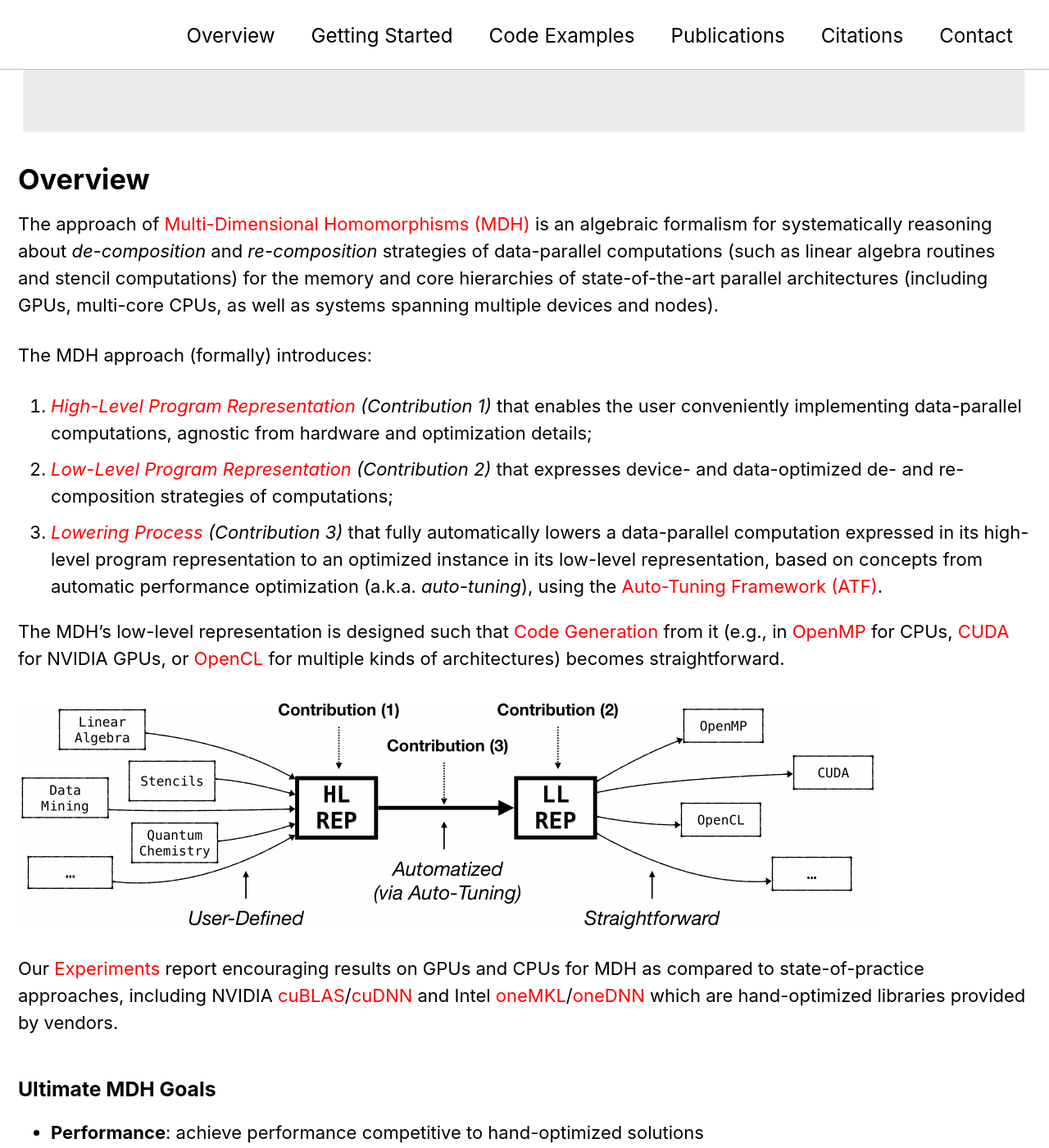
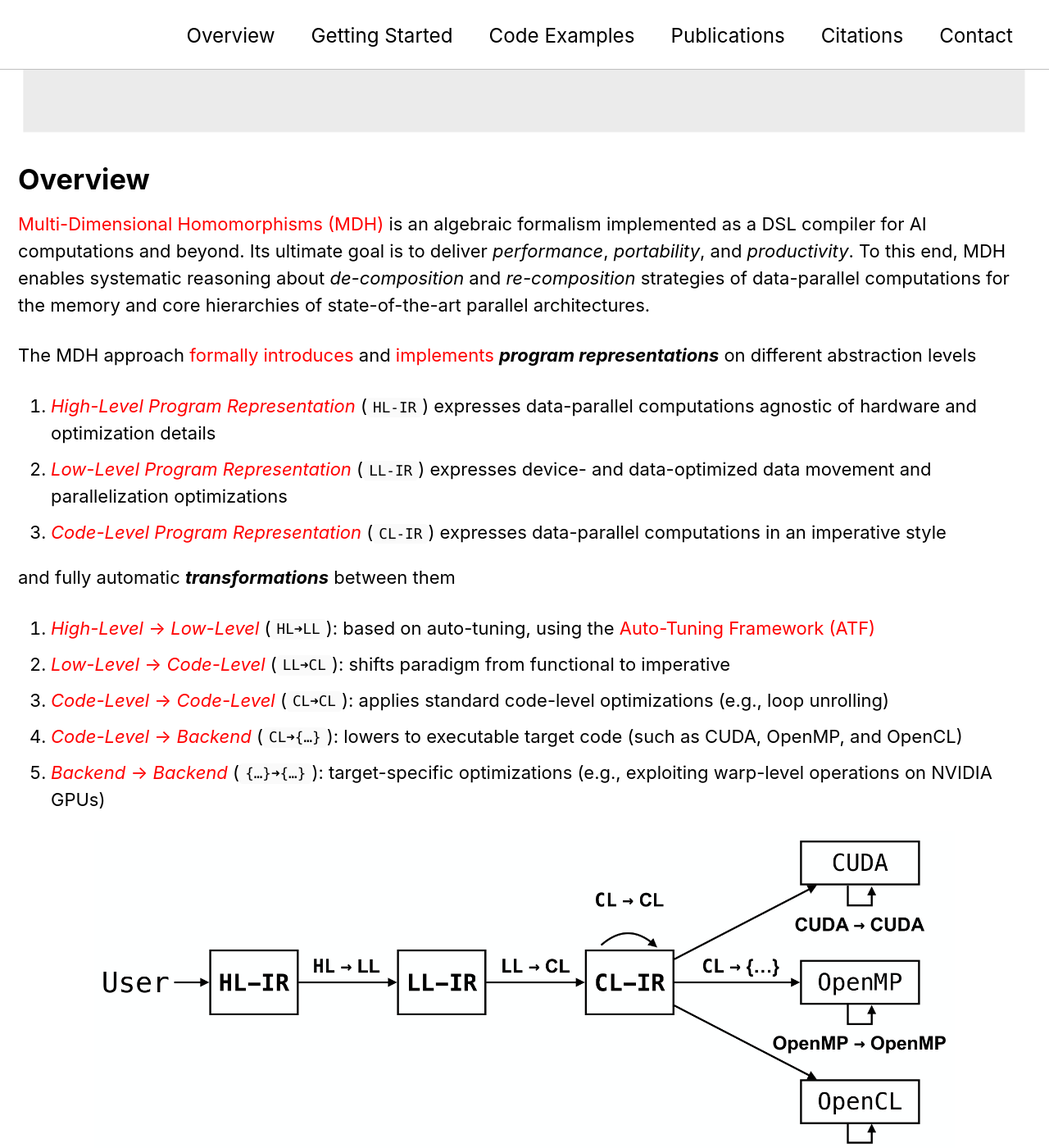
Before and after one commit to mdh-lang/mdh-lang.github.io, a Jekyll site: the page built from index.md, in a window 1280 px wide and 1400 px high, scrolled down 227 px. Shown: the whole window at 82% size. Built offline with Jekyll 4.4.1, drawn with Linux system fonts in a browser that asks for light colours; cached includes are drawn as plain includes; some of the changed text lies outside the part shown.

Commit message:
Enhance MDH documentation with new sections on Code-Level and Backend representations, detailing the lowering process and optimizations. Update existing content for clarity and consistency, including improved descriptions of program representations and examples. Remove outdated code generation section.

```diff
--- a/index.md
+++ b/index.md
@@ -6,35 +6,46 @@ layout: splash
 
 # Overview
 
-The approach of [Multi-Dimensional Homomorphisms (MDH)](https://dl.acm.org/doi/10.1145/3665643) is an algebraic formalism for systematically reasoning about *de-composition* and *re-composition* strategies of data-parallel computations (such as linear algebra routines and stencil computations) for the memory and core hierarchies of state-of-the-art parallel architectures (including GPUs, multi-core CPUs, as well as systems spanning multiple devices and nodes).
+[Multi-Dimensional Homomorphisms (MDH)](https://dl.acm.org/doi/10.1145/3665643) is an algebraic formalism implemented as a DSL compiler for AI computations and beyond.
+Its ultimate goal is to deliver *performance*, *portability*, and *productivity*.
+To this end, MDH enables systematic reasoning about *de-composition* and *re-composition* strategies of data-parallel computations for the memory and core hierarchies of state-of-the-art parallel architectures.
 
-The MDH approach (formally) introduces:
+The MDH approach [formally introduces](https://dl.acm.org/doi/10.1145/3665643) and [implements](TODO) ***program representations*** on different abstraction levels
 
-1. [*High-Level Program Representation*](/mdh_hl) *(Contribution 1)* that enables the user conveniently implementing data-parallel computations, agnostic from hardware and optimization details;
-2. [*Low-Level Program Representation*](/mdh_ll) *(Contribution 2)* that expresses device- and data-optimized de- and re-composition strategies of computations;
-3. [*Lowering Process*](/mdh_hl_to_ll) *(Contribution 3)* that fully automatically lowers a data-parallel computation expressed in its high-level program representation to an optimized instance in its low-level representation, based on concepts from automatic performance optimization (a.k.a. *auto-tuning*), using the [Auto-Tuning Framework (ATF)](https://www.atf-tuner.org).
+1. [*High-Level Program Representation*](/mdh_hl) (`HL-IR`) expresses data-parallel computations agnostic of hardware and optimization details
+2. [*Low-Level Program Representation*](/mdh_ll) (`LL-IR`) expresses device- and data-optimized data movement and parallelization optimizations
+3. [*Code-Level Program Representation*](/mdh_cl) (`CL-IR`) expresses data-parallel computations in an imperative style
 
-The MDH's low-level representation is designed such that [Code Generation](/mdh_code_gen) from it (e.g., in [OpenMP](https://www.openmp.org) for CPUs, [CUDA](https://developer.nvidia.com/cuda-toolkit) for NVIDIA GPUs, or [OpenCL](https://www.khronos.org/opencl/) for multiple kinds of architectures) becomes straightforward.
+and fully automatic ***transformations*** between them
 
-![Overview of MDH Approach](/assets/images/overview.png)
+4. [*High-Level* → *Low-Level*](/mdh_hl_to_ll) (`HL➜LL`): based on auto-tuning, using the [Auto-Tuning Framework (ATF)](https://www.atf-tuner.org)
+5. [*Low-Level* → *Code-Level*](/mdh_ll_to_cl) (`LL➜CL`): shifts paradigm from functional to imperative
+6. [*Code-Level* → *Code-Level*](/mdh_cl_to_cl) (`CL➜CL`): applies standard code-level optimizations (e.g., loop unrolling)
+7. [*Code-Level* → *Backend*](/mdh_cl_to_backend) (`CL➜{…}`): lowers to executable target code (such as CUDA, OpenMP, and OpenCL)
+8. [*Backend* → *Backend*](/mdh_backend_to_backend) (`{…}➜{…}`): target-specific optimizations (e.g., exploiting warp-level operations on NVIDIA GPUs)
 
-Our [Experiments](/experiments) report encouraging results on GPUs and CPUs for MDH as compared to state-of-practice approaches, including NVIDIA [cuBLAS](https://developer.nvidia.com/cublas)/[cuDNN](https://developer.nvidia.com/cudnn) and Intel [oneMKL](https://www.intel.com/content/www/us/en/docs/oneapi/programming-guide/2023-0/intel-oneapi-math-kernel-library-onemkl.html)/[oneDNN](https://www.intel.com/content/www/us/en/developer/tools/oneapi/onednn.html) which are hand-optimized libraries provided by vendors.
+
+<p align="center">
+  <img src="/assets/images/overview.png" alt="Overview of MDH Approach" width="85%">
+</p>
+
+Our [Experiments](/experiments) show results on GPUs and CPUs that are competitive with, and sometimes better than, state-of-practice approaches, including NVIDIA [cuBLAS](https://developer.nvidia.com/cublas)/[cuDNN](https://developer.nvidia.com/cudnn) and Intel [oneMKL](https://www.intel.com/content/www/us/en/docs/oneapi/programming-guide/2023-0/intel-oneapi-math-kernel-library-onemkl.html)/[oneDNN](https://www.intel.com/content/www/us/en/developer/tools/oneapi/onednn.html) which are hand-optimized libraries provided by vendors.
 
 ### Ultimate MDH Goals
 
 - **Performance**: achieve performance competitive to hand-optimized solutions
-- **Portability**: target any kind of parallel architecture
+- **Portability**: target arbitrary parallel architecture
 - **Productivity**: free user from hardware and optimization details
 
 <br>
 # Getting Started
-*(Our implementation of MDH will be open sourced on GitHub)*
+*(Our MDH implementation will be open-sourced on GitHub.)*
 
 
 <br>
 # Code Examples
 
-From the following code examples, our MDH compiler fully automatically generates device- and data-optimized, executable program code, e.g., in OpenMP for CPUs, CUDA for NVIDIA GPUs, or OpenCL for multiple kinds of architectures.
+From the following code examples, the MDH compiler fully automatically generates device- and data-optimized, executable program code, e.g., in CUDA for NVIDIA GPUs, OpenMP for CPUs, or OpenCL for multiple kinds of architectures.
 
 ## MDH's [Python](https://www.python.org)-Based User Interface
 
@@ -262,8 +273,7 @@ Here, function `@jacobi` is the Jacobi-specific computation (not shown for brevi
 
 ## Automatic Parallelization & Optimization
 
-Additionally, MDH supports as inputs -- as an alternative to DSL programs in MDH's high-level programming interface (shown above) -- also straightforward (annotated) sequential program code.
-For our *MatVec* example, our Python-based input code is of the following form:
+As an alternative to DSL programs in MDH's high-level programming representation, MDH supports as input additionally straightforward (annotated) sequential program code:
 
 ~~~ python
 def matvec( T:BasicType, I:int,K:int ):
@@ -310,30 +320,32 @@ a100_cuda__matvec__fp32__1024_1024.destroy()
 
 MDH optionally allows expert users to incorporate knowledge into the optimization process using its [scheduling language](https://dl.acm.org/doi/abs/10.1145/3578360.3580269).
 By incorporating the user into the optimization process, we enable two major advantages over the standard MDH workflow:
-  1. better optimization, as an auto-tuning system might not always make the same high-quality optimization decisions as a human expert
-  2. faster auto-tuning, as some (or even all) optimization decisions might be made by the expert user and thus are not left to the costly auto-tuner
+  1. *better optimization*, as an auto-tuning system might not always make the same high-quality optimization decisions as a human expert
+  2. *faster auto-tuning*, as some (or even all) optimization decisions might be made by the expert user and thus are not left to the costly auto-tuner
 
-
-~~~ python
-(An example scheduling program follows soon)
-~~~
+*(An example scheduling program follows soon)*
 
 <br>
-<h1 id="publications">Publications (Selected)</h1>
+<h1 id="publications">Selected Publications</h1>
 
-1.  A. Rasch \\
+1.  R. Schulze, A. Rasch \\
+    [From Algebraic Data-Parallel Expressions to Imperative Parallel Code via Multi-Dimensional Homomorphisms](assets/files/publications/cgo27/paper.pdf) \\
+    *IEEE/ACM International Symposium on Code Generation and Optimization (CGO 2027), (to appear)*\\
+    <a href="assets/files/publications/cgo27/paper.pdf"><i class="fas fa-file-pdf" style="color: red; font-size: 2em; padding-top: .4em"></i></a> [Paper](assets/files/publications/cgo27/paper.pdf)
+
+2.  A. Rasch \\
     [(De/Re)-Composition of Data-Parallel Computations via Multi-Dimensional Homomorphisms](https://dl.acm.org/doi/10.1145/3665643) \\
     *ACM Transactions on Programming Languages and Systems (TOPLAS 2024) -- Presented at PLDI’24 conference*\\
-    <a href="../assets/files/publications/toplas24/paper.pdf"><i class="fas fa-file-pdf" style="color: red; font-size: 2em; padding-top: .4em"></i></a> [Paper](../assets/files/publications/toplas24/paper.pdf)
+    <a href="assets/files/publications/toplas24/paper.pdf"><i class="fas fa-file-pdf" style="color: red; font-size: 2em; padding-top: .4em"></i></a> [Paper](assets/files/publications/toplas24/paper.pdf)
     <a href="assets/files/publications/toplas24/slides.pdf"><i class="fas fa-file-pdf" style="color: red; font-size: 2em; padding-top: .4em; padding-left: 1em"></i></a> [Slides](assets/files/publications/toplas24/slides.pdf)
 
 3.  A. Rasch \\
     [Full Version: (De/Re)-Composition of Data-Parallel Computations via Multi-Dimensional Homomorphisms](https://arxiv.org/abs/2405.05118) \\
     *arXiv 2024*\\
-    <a href="../assets/files/publications/arxiv24/paper.pdf"><i class="fas fa-file-pdf" style="color: red; font-size: 2em; padding-top: .4em"></i></a> [Paper](../assets/files/publications/arxiv24/paper.pdf)
+    <a href="assets/files/publications/arxiv24/paper.pdf"><i class="fas fa-file-pdf" style="color: red; font-size: 2em; padding-top: .4em"></i></a> [Paper](assets/files/publications/arxiv24/paper.pdf)
     <a href="assets/files/publications/arxiv24/slides.pdf"><i class="fas fa-file-pdf" style="color: red; font-size: 2em; padding-top: .4em; padding-left: 1em"></i></a> [Slides](assets/files/publications/arxiv24/slides.pdf)
 
-5.  A. Rasch, R. Schulze, D. Shabalin, A. Elster, S. Gorlatch, M. Hall \\
+4.  A. Rasch, R. Schulze, D. Shabalin, A. Elster, S. Gorlatch, M. Hall \\
     [(De/Re)-Compositions Expressed Systematically via MDH-Based Schedules](https://dl.acm.org/doi/abs/10.1145/3578360.3580269) \\
     *ACM SIGPLAN International Conference on Compiler Construction (CC 2023)* \\
     <a href="assets/files/publications/cc23/paper.pdf"><i class="fas fa-file-pdf" style="color: red; font-size: 2em; padding-top: .4em"></i></a> [Paper](assets/files/publications/cc23/paper.pdf)
@@ -358,7 +370,7 @@ By incorporating the user into the optimization process, we enable two major adv
     <a href="assets/files/publications/ijpp18/paper.pdf"><i class="fas fa-file-pdf" style="color: red; font-size: 2em; padding-top: .4em"></i></a> [Paper](assets/files/publications/ijpp18/paper.pdf)
 -->
 
-### Talks (Selected)
+### Selected Talks
 
 1.  [Systematic Code Generation for ML Computations based on Multi-Dimensional Homomorphisms](https://c4ml.org) \\
     *Compilers for Machine Learning (C4ML 2026)*; *Sydney, Australia*\\
@@ -368,7 +380,7 @@ By incorporating the user into the optimization process, we enable two major adv
     *The International Conference for High Performance Computing, Networking, Storage, and Analysis (SC 2025)*; *St. Louis MO, USA*\\
     <a href="assets/files/publications/sc25/slides.pdf"><i class="fas fa-file-pdf" style="color: red; font-size: 2em; padding-top: .4em"></i></a> [Slides](assets/files/publications/sc25/slides.pdf)
 
-1.  A. Rasch, R. Schulze \\
+<!-- 1.  A. Rasch, R. Schulze \\
     [Code Generation & Optimization for Data-Parallel Computations via MDH and ATF](http://nextsilicon.com) \\
     *NextSilicon Seminar Series 2025*; *online event*\\
     <a href="assets/files/publications/nextsilicon25/slides.pdf"><i class="fas fa-file-pdf" style="color: red; font-size: 2em; padding-top: .4em"></i></a> [Slides](assets/files/publications/nextsilicon25/slides.pdf)
@@ -377,9 +389,9 @@ By incorporating the user into the optimization process, we enable two major adv
     [(De/Re)-Composition of Array Computations via Multi-Dimensional Homomorphisms + An MDH-Based DSL for Array Computations](http://pldi25.sigplan.org) \\
     *ACM SIGPLAN Conference on Programming Language Design and Implementation (PLDI 2025); Seoul, Korea* \\
     <a href="assets/files/publications/pldi25/slides.pdf"><i class="fas fa-file-pdf" style="color: red; font-size: 2em; padding-top: .4em"></i></a> [Slides](assets/files/publications/pldi25/slides.pdf)
-    <a href="https://www.youtube.com/watch?v=7Tr9IKYhdhw"><i class="fas fa-video" style="color: red; font-size: 2em; padding-top: .4em; padding-left: 1em"></i></a> [Talk](https://www.youtube.com/watch?v=7Tr9IKYhdhw)
+    <a href="https://www.youtube.com/watch?v=7Tr9IKYhdhw"><i class="fas fa-video" style="color: red; font-size: 2em; padding-top: .4em; padding-left: 1em"></i></a> [Talk](https://www.youtube.com/watch?v=7Tr9IKYhdhw) -->
 
-1.  A. Rasch, R. Schulze \\
+<!-- 1.  A. Rasch, R. Schulze \\
     [MDH+ATF: Code Generation & Optimization for Deep-Learning Computations on NVIDIA GPUs](https://developer.nvidia.com/blog/author/vgrover/) \\
     *NVIDIA Codegen Community Forum 2025*; *online event*\\
     <a href="assets/files/publications/nvidia25/slides.pdf"><i class="fas fa-file-pdf" style="color: red; font-size: 2em; padding-top: .4em"></i></a> [Slides](assets/files/publications/nvidia25/slides.pdf)
@@ -387,49 +399,49 @@ By incorporating the user into the optimization process, we enable two major adv
 1.  A. Rasch, R. Schulze \\
     [MDH+ATF: Code Generation & Optimization for Deep-Learning Computations](http://roofline.ai) \\
     *Roofline AI 2025*; *Cologne, Germany*\\
-    <a href="assets/files/publications/roofline25/slides.pdf"><i class="fas fa-file-pdf" style="color: red; font-size: 2em; padding-top: .4em"></i></a> [Slides](assets/files/publications/roofline25/slides.pdf)
+    <a href="assets/files/publications/roofline25/slides.pdf"><i class="fas fa-file-pdf" style="color: red; font-size: 2em; padding-top: .4em"></i></a> [Slides](assets/files/publications/roofline25/slides.pdf) -->
 
 1.  A. Rasch, R. Schulze \\
     [MDH+ATF: Code Generation & Optimization for Deep-Learning Computations](http://c4ml.org) \\
     *Compilers for Machine Learning (C4ML 2025)*; *Las Vegas NV, USA*\\
     <a href="assets/files/publications/c4ml25/slides.pdf"><i class="fas fa-file-pdf" style="color: red; font-size: 2em; padding-top: .4em"></i></a> [Slides](assets/files/publications/c4ml25/slides.pdf)
 
-1.  A. Rasch \\
+<!-- 1.  A. Rasch \\
     [Toward Performance & Portability & Productivity in Parallel Programming](https://sc24.supercomputing.org) \\
     *The International Conference for High Performance Computing, Networking, Storage, and Analysis (SC 2024)*; *Atlanta GA, USA*\\
-    <a href="assets/files/publications/sc24/slides.pdf"><i class="fas fa-file-pdf" style="color: red; font-size: 2em; padding-top: .4em"></i></a> [Slides](assets/files/publications/sc24/slides.pdf)
+    <a href="assets/files/publications/sc24/slides.pdf"><i class="fas fa-file-pdf" style="color: red; font-size: 2em; padding-top: .4em"></i></a> [Slides](assets/files/publications/sc24/slides.pdf) -->
 
-1.  A. Rasch \\
+<!-- 1.  A. Rasch \\
     [(De/Re)-Composition of Data-Parallel Computations via Multi-Dimensional Homomorphisms](https://dl.acm.org/doi/10.1145/3665643) \\
     *ACM SIGPLAN Conference on Programming Language Design and Implementation (PLDI 2024); Copenhagen, Denmark* \\
-    <a href="assets/files/publications/pldi24/slides.pdf"><i class="fas fa-file-pdf" style="color: red; font-size: 2em; padding-top: .4em"></i></a> [Slides](assets/files/publications/pldi24/slides.pdf)
+    <a href="assets/files/publications/pldi24/slides.pdf"><i class="fas fa-file-pdf" style="color: red; font-size: 2em; padding-top: .4em"></i></a> [Slides](assets/files/publications/pldi24/slides.pdf) -->
 
-1.  Jens Hunloh, Lars Hunloh, R. Schulze, A. Rasch, T. Grosser \\
+<!-- 1.  Jens Hunloh, Lars Hunloh, R. Schulze, A. Rasch, T. Grosser \\
     [Linalg vs MDH: A Comparison of two MLIR Dialects](https://llvm.swoogo.com/2024eurollvm) \\
     *European LLVM Developers' Meeting (EuroLLVM 2024); Vienna, Austria* \\
-    <a href="assets/files/publications/eurollvm24/slides.pdf"><i class="fas fa-file-pdf" style="color: red; font-size: 2em; padding-top: .4em"></i></a> [Slides](assets/files/publications/eurollvm24/slides.pdf)
+    <a href="assets/files/publications/eurollvm24/slides.pdf"><i class="fas fa-file-pdf" style="color: red; font-size: 2em; padding-top: .4em"></i></a> [Slides](assets/files/publications/eurollvm24/slides.pdf) -->
 
-1.  A. Rasch, R. Schulze, Jens Hunloh, Lars Hunloh \\
+<!-- 1.  A. Rasch, R. Schulze, Jens Hunloh, Lars Hunloh \\
     [Code Generation & Optimization for Deep-Learning Computations via Multi-Dimensional Homomorphisms](https://www.c4ml.org) \\
     *Compilers for Machine Learning (C4ML 2024), (lightning talk)* \\
     <a href="assets/files/publications/c4ml24/slides.pdf"><i class="fas fa-file-pdf" style="color: red; font-size: 2em; padding-top: .4em"></i></a> [Slides](assets/files/publications/c4ml24/slides.pdf)
     <a href="assets/files/publications/c4ml24/poster_1.pdf"><i class="fas fa-file-pdf" style="color: red; font-size: 2em; padding-top: .4em; padding-left: 1em"></i></a> [1. Poster](assets/files/publications/c4ml24/poster_1.pdf)
-    <a href="assets/files/publications/c4ml24/poster_2.pdf"><i class="fas fa-file-pdf" style="color: red; font-size: 2em; padding-top: .4em; padding-left: 1em"></i></a> [2. Poster](assets/files/publications/c4ml24/poster_2.pdf)
+    <a href="assets/files/publications/c4ml24/poster_2.pdf"><i class="fas fa-file-pdf" style="color: red; font-size: 2em; padding-top: .4em; padding-left: 1em"></i></a> [2. Poster](assets/files/publications/c4ml24/poster_2.pdf) -->
 
-1.  A. Rasch, R. Schulze, S. Gorlatch \\
+<!-- 1.  A. Rasch, R. Schulze, S. Gorlatch \\
     [Array Programming via Multi-Dimensional Homomorphisms](assets/files/publications/pldi23/paper.pdf) \\
     *ACM SIGPLAN Conference on Programming Language Design and Implementation (PLDI 2023), (WIP paper)* \\
     <a href="assets/files/publications/pldi23/paper.pdf"><i class="fas fa-file-pdf" style="color: red; font-size: 2em; padding-top: .4em"></i></a> [Paper](assets/files/publications/pldi23/paper.pdf)
     <a href="assets/files/publications/pldi23/slides.pdf"><i class="fas fa-file-pdf" style="color: red; font-size: 2em; padding-top: .4em; padding-left: 1em"></i></a> [Slides](assets/files/publications/pldi23/slides.pdf)
-    <a href="https://www.youtube.com/watch?v=FAwgO86b6oo"><i class="fas fa-video" style="color: red; font-size: 2em; padding-top: .4em; padding-left: 1em"></i></a> [Talk](https://www.youtube.com/watch?v=FAwgO86b6oo)
+    <a href="https://www.youtube.com/watch?v=FAwgO86b6oo"><i class="fas fa-video" style="color: red; font-size: 2em; padding-top: .4em; padding-left: 1em"></i></a> [Talk](https://www.youtube.com/watch?v=FAwgO86b6oo) -->
 
-1.  R. Schulze, A. Rasch, S. Gorlatch \\
+<!-- 1.  R. Schulze, A. Rasch, S. Gorlatch \\
     [Code Generation & Optimization for Deep-Learning Computations on GPUs via Multi-Dimensional Homomorphisms](https://sc21.supercomputing.org/proceedings/tech_poster/) \\
     *International Conference for High Performance Computing, Networking, Storage and Analysis (SC 2021), **Best Poster Finalist**, (short paper)*\\
     <a href="assets/files/publications/sc21/paper.pdf"><i class="fas fa-file-pdf" style="color: red; font-size: 2em; padding-top: .4em"></i></a> [Paper](assets/files/publications/sc21/paper.pdf)
     <a href="assets/files/publications/sc21/poster.pdf"><i class="fas fa-file-pdf" style="color: red; font-size: 2em; padding-top: .4em; padding-left: 1em"></i></a> [Poster](assets/files/publications/sc21/poster.pdf)
     <a href="assets/files/publications/sc21/slides.pdf"><i class="fas fa-file-pdf" style="color: red; font-size: 2em; padding-top: .4em; padding-left: 1em"></i></a> [Slides](assets/files/publications/sc21/slides.pdf)
-    <a href="https://www.youtube.com/watch?v=nBJCc6TGUrg"><i class="fas fa-video" style="color: red; font-size: 2em; padding-top: .4em; padding-left: 1em"></i></a> [Talk](https://www.youtube.com/watch?v=nBJCc6TGUrg)
+    <a href="https://www.youtube.com/watch?v=nBJCc6TGUrg"><i class="fas fa-video" style="color: red; font-size: 2em; padding-top: .4em; padding-left: 1em"></i></a> [Talk](https://www.youtube.com/watch?v=nBJCc6TGUrg) -->
 
 1.  A. Rasch, R. Schulze, S. Gorlatch \\
     [Using MLIR for Multi-Dimensional Homomorphisms](https://groups.google.com/a/tensorflow.org/g/mlir/c/CxFj0UKBBRw) \\
@@ -509,7 +521,7 @@ By incorporating the user into the optimization process, we enable two major adv
 <br>
 # Citations
 
-Please use the following citations, when referring to MDH's:
+Please use the following citations when referring to MDH:
 
 1. *Formalism & Design*
 ~~~
```
Also changed, not shown: other parts of index.md (+3 -3 lines), mdh_backend_to_backend.md (added, +10 -0 lines), mdh_cl.md (added, +8 -0 lines), mdh_cl_to_backend.md (added, +7 -0 lines), mdh_cl_to_cl.md (added, +7 -0 lines), mdh_code_gen.md (deleted, +0 -11 lines), mdh_hl.md (+5 -4 lines), mdh_hl_to_ll.md (+3 -2 lines), mdh_ll.md (+6 -7 lines), mdh_ll_to_cl.md (added, +10 -0 lines), assets/images/fig_ll_to_cl.png (added), assets/images/overview.png.
